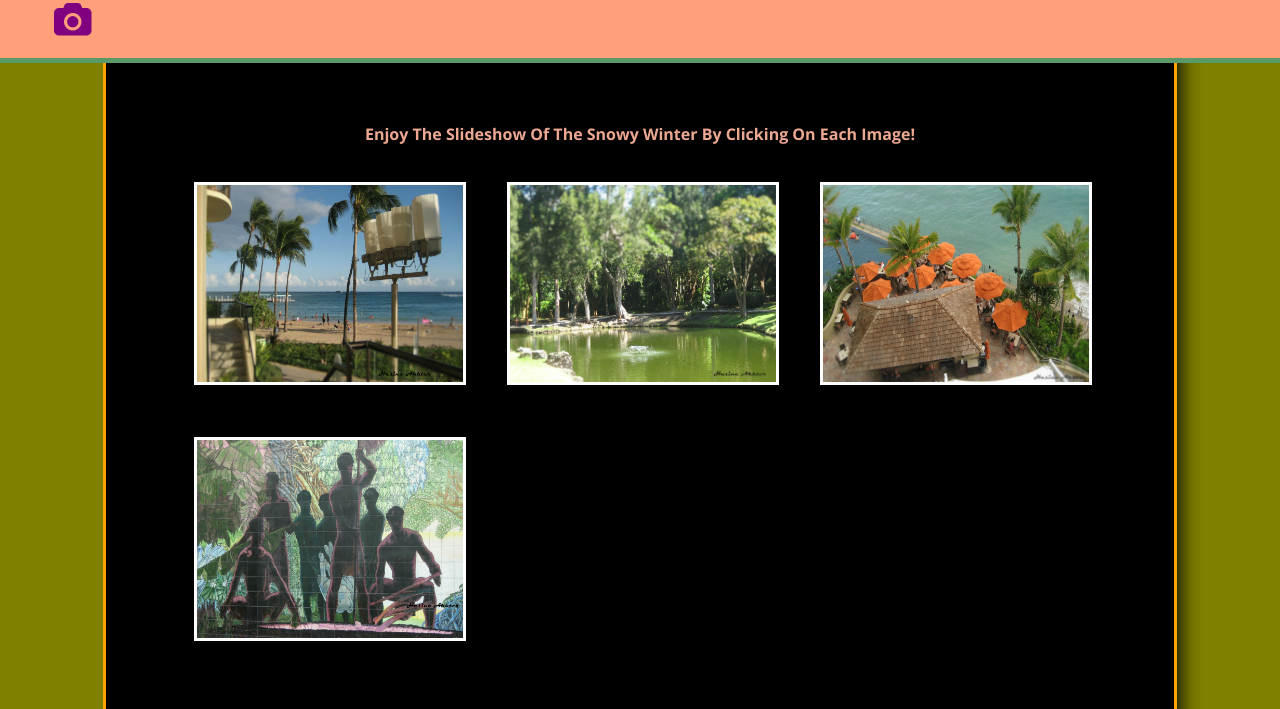
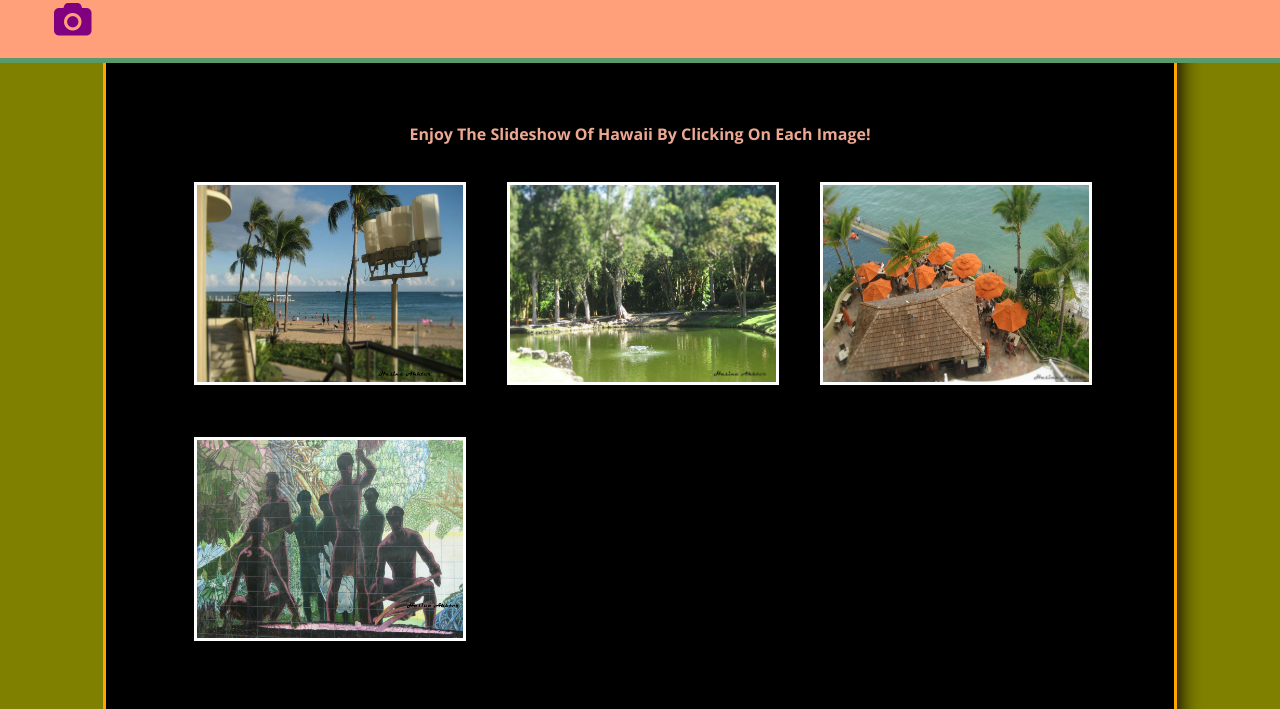
Before and after one commit to HasinaAkhter/photogallery, a plain HTML site: page hawaii.html in a window 1280 px wide. Shown: the part 91-800 px from the top of the page. Drawn offline with nearby package versions, Linux system fonts and the light colour scheme.

Commit message:
Update hawaii.html
correction on h2 heading

```diff
--- a/hawaii.html
+++ b/hawaii.html
@@ -39,7 +39,7 @@
     </header>
     <div id="wrapper">
         <section>
-            <h2 class="para">Enjoy the slideshow of the snowy winter by clicking on each image!</h2>
+            <h2 class="para">Enjoy the slideshow of Hawaii by clicking on each image!</h2>
             <ul id="gallery">
                 <li>
                     <a class="imageGallery" href="images/img1.jpg" data-lightbox="roadtrip" data-title="Beauty of Hawaii beach">
```
